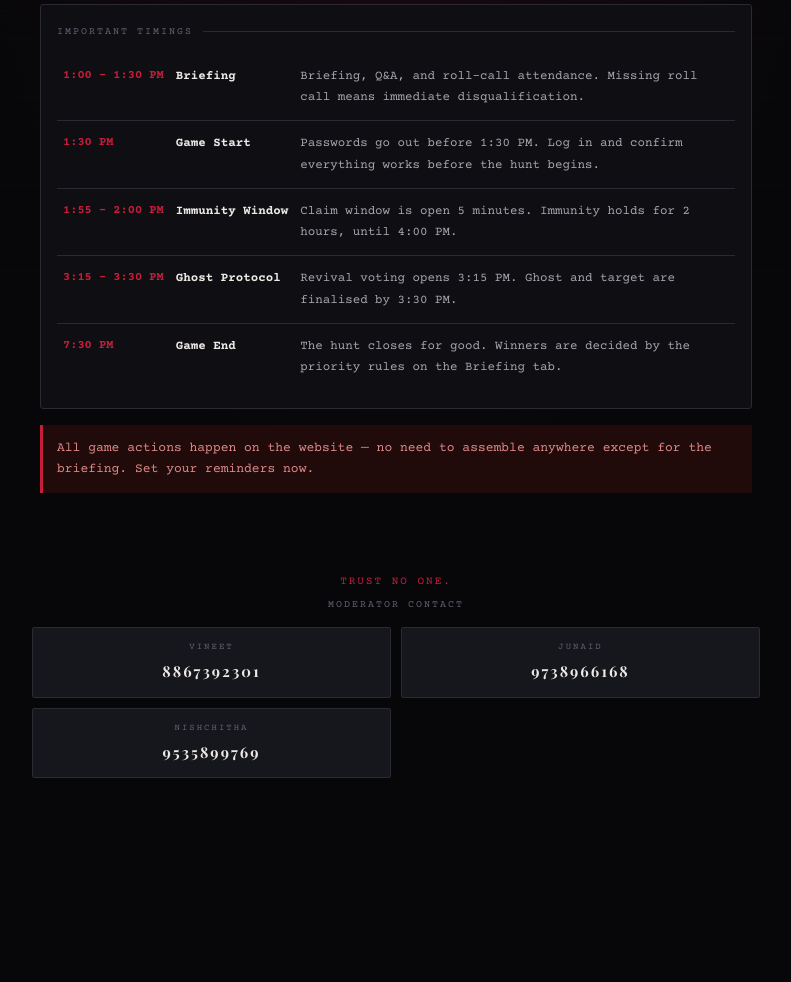
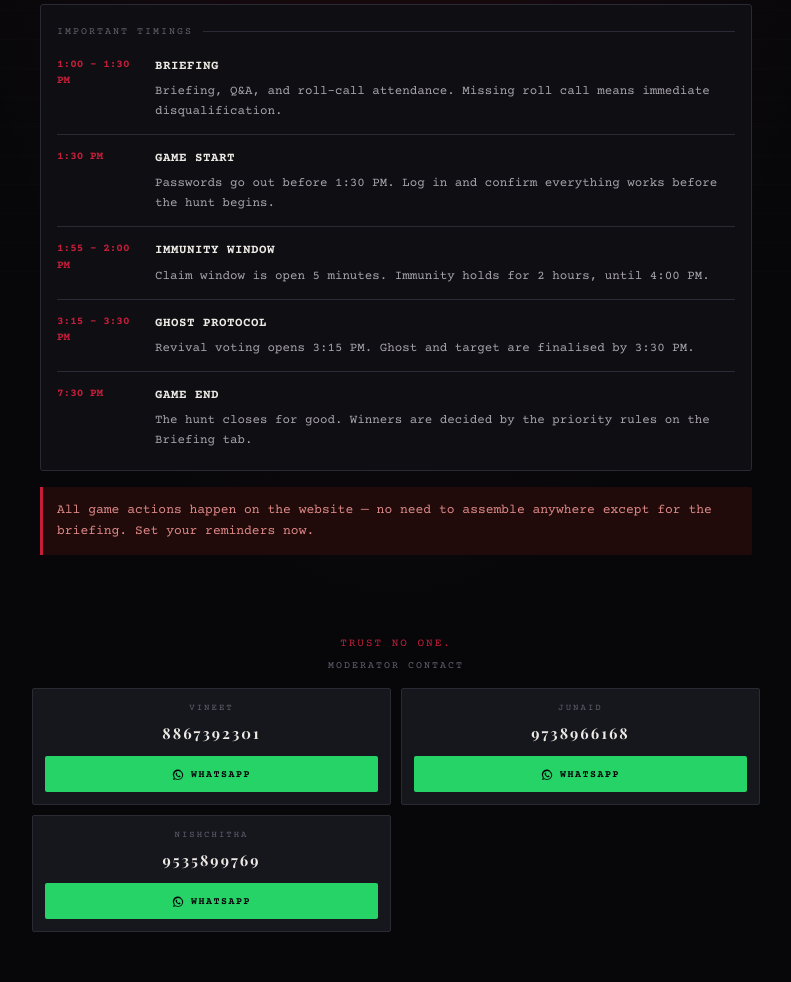
Before and after one commit to eaw-knives-out/Knives-Out, a plain HTML site: page player-dossier.html in a window 1280 px wide. Shown: the part 500-1482 px from the top of the page, without its empty margins (244-1035 px from the left). Before the commit the page ends 1328 px from the top, so only its background shows below. Drawn offline with nearby package versions, Linux system fonts and the light colour scheme; a web font is replaced by a local one.

Commit message:
Update player-dossier.html

```diff
--- a/player-dossier.html
+++ b/player-dossier.html
@@ -17,7 +17,7 @@
   --gold:#c9a24b;
 }
 *,*::before,*::after{box-sizing:border-box;margin:0;padding:0;}
-html{-webkit-text-size-adjust:100%;}
+html{-webkit-text-size-adjust:100%; overflow-x:hidden;}
 body{
   background:var(--ink);
   background-image:radial-gradient(ellipse at 50% -10%, rgba(196,30,58,0.16) 0%, transparent 55%);
@@ -26,7 +26,11 @@ body{
   font-size:14px;
   line-height:1.7;
   min-height:100vh;
+  overflow-x:hidden;
+  word-wrap:break-word;
+  overflow-wrap:break-word;
 }
+img,svg{max-width:100%;}
 body::after{
   content:'';
   position:fixed; inset:0;
@@ -98,14 +102,19 @@ main{padding:28px 16px 60px;}
 .card p:last-child{margin-bottom:0;}
 .card strong{color:var(--cream);}
 
-/* Schedule table */
-.sched{width:100%; border-collapse:collapse; font-size:12.5px;}
-.sched tr{border-bottom:1px solid var(--seam);}
-.sched tr:last-child{border-bottom:none;}
-.sched td{padding:12px 6px; vertical-align:top;}
-.sched .time{color:var(--blade); font-weight:700; white-space:nowrap; width:110px; font-size:12px;}
-.sched .ev{color:var(--cream); font-weight:700; white-space:nowrap; width:110px;}
-.sched .det{color:var(--cream2);}
+/* Schedule list */
+.sched{display:flex; flex-direction:column;}
+.sched-row{display:flex; gap:14px; padding:13px 0; border-bottom:1px solid var(--seam);}
+.sched-row:last-child{border-bottom:none; padding-bottom:2px;}
+.sched-row:first-child{padding-top:2px;}
+.sched-time{flex:0 0 84px; color:var(--blade); font-weight:700; font-size:11px; line-height:1.5; padding-top:1px;}
+.sched-body{flex:1; min-width:0;}
+.sched-ev{color:var(--cream); font-weight:700; font-size:12.5px; letter-spacing:.5px; text-transform:uppercase; margin-bottom:4px;}
+.sched-det{color:var(--cream2); font-size:12.5px; line-height:1.6;}
+@media (max-width:400px){
+  .sched-row{flex-direction:column; gap:4px;}
+  .sched-time{flex:none;}
+}
 
 /* Numbered steps / priority lists */
 .steps{display:flex; flex-direction:column; gap:12px;}
@@ -129,6 +138,15 @@ main{padding:28px 16px 60px;}
 .contact{background:var(--ink3); border:1px solid var(--seam); padding:12px; text-align:center; border-radius:2px;}
 .contact .who{font-size:9px; letter-spacing:2px; text-transform:uppercase; color:var(--cream3);}
 .contact .num{font-family:'Playfair Display',serif; font-size:15px; color:var(--cream); margin-top:4px;}
+.contact .wa{
+  display:flex; align-items:center; justify-content:center; gap:6px;
+  margin-top:10px; padding:9px 8px;
+  background:#25d366; color:#07070a;
+  font-family:'Courier Prime',monospace; font-size:10px; font-weight:700; letter-spacing:1.5px; text-transform:uppercase;
+  text-decoration:none; border-radius:2px; min-height:36px;
+}
+.contact .wa:active{transform:translateY(1px);}
+.contact .wa svg{width:13px; height:13px; flex-shrink:0;}
 @media (max-width:420px){.contacts{grid-template-columns:1fr;}}
 
 /* Chain animation */
@@ -171,6 +189,11 @@ main{padding:28px 16px 60px;}
 .footer{text-align:center; padding:10px 16px 50px; font-size:10px; letter-spacing:2px; text-transform:uppercase; color:var(--cream3);}
 .footer .line{color:var(--blade); margin-bottom:4px; font-size:11px;}
 
+@media (max-width:380px){
+  .title{font-size:34px; letter-spacing:1px;}
+  .header{padding:32px 14px 16px;}
+}
+
 @media (min-width:700px){
   .title{font-size:56px;}
   main{padding:36px 24px 70px;}
@@ -204,13 +227,13 @@ main{padding:28px 16px 60px;}
       <div class="panel-head"><div class="num">Page 01</div><h2>Know the clock</h2></div>
       <div class="card">
         <div class="card-title">Important timings</div>
-        <table class="sched">
-          <tr><td class="time">1:00 – 1:30 PM</td><td class="ev">Briefing</td><td class="det">Briefing, Q&amp;A, and roll-call attendance. Missing roll call means immediate disqualification.</td></tr>
-          <tr><td class="time">1:30 PM</td><td class="ev">Game Start</td><td class="det">Passwords go out before 1:30 PM. Log in and confirm everything works before the hunt begins.</td></tr>
-          <tr><td class="time">1:55 – 2:00 PM</td><td class="ev">Immunity Window</td><td class="det">Claim window is open 5 minutes. Immunity holds for 2 hours, until 4:00 PM.</td></tr>
-          <tr><td class="time">3:15 – 3:30 PM</td><td class="ev">Ghost Protocol</td><td class="det">Revival voting opens 3:15 PM. Ghost and target are finalised by 3:30 PM.</td></tr>
-          <tr><td class="time">7:30 PM</td><td class="ev">Game End</td><td class="det">The hunt closes for good. Winners are decided by the priority rules on the Briefing tab.</td></tr>
-        </table>
+        <div class="sched">
+          <div class="sched-row"><div class="sched-time">1:00 – 1:30<br>PM</div><div class="sched-body"><div class="sched-ev">Briefing</div><div class="sched-det">Briefing, Q&amp;A, and roll-call attendance. Missing roll call means immediate disqualification.</div></div></div>
+          <div class="sched-row"><div class="sched-time">1:30 PM</div><div class="sched-body"><div class="sched-ev">Game Start</div><div class="sched-det">Passwords go out before 1:30 PM. Log in and confirm everything works before the hunt begins.</div></div></div>
+          <div class="sched-row"><div class="sched-time">1:55 – 2:00<br>PM</div><div class="sched-body"><div class="sched-ev">Immunity Window</div><div class="sched-det">Claim window is open 5 minutes. Immunity holds for 2 hours, until 4:00 PM.</div></div></div>
+          <div class="sched-row"><div class="sched-time">3:15 – 3:30<br>PM</div><div class="sched-body"><div class="sched-ev">Ghost Protocol</div><div class="sched-det">Revival voting opens 3:15 PM. Ghost and target are finalised by 3:30 PM.</div></div></div>
+          <div class="sched-row"><div class="sched-time">7:30 PM</div><div class="sched-body"><div class="sched-ev">Game End</div><div class="sched-det">The hunt closes for good. Winners are decided by the priority rules on the Briefing tab.</div></div></div>
+        </div>
       </div>
       <div class="alert alert-red">All game actions happen on the website — no need to assemble anywhere except for the briefing. Set your reminders now.</div>
     </section>
@@ -339,9 +362,9 @@ main{padding:28px 16px 60px;}
     <div class="line">Trust no one.</div>
     Moderator contact
     <div class="contacts">
-      <div class="contact"><div class="who">Vineet</div><div class="num">8867392301</div></div>
-      <div class="contact"><div class="who">Junaid</div><div class="num">9738966168</div></div>
-      <div class="contact"><div class="who">Nishchitha</div><div class="num">9535899769</div></div>
+      <div class="contact"><div class="who">Vineet</div><div class="num">8867392301</div><a class="wa" href="https://wa.me/918867392301?text=Hi%20Vineet%2C%20I%20want%20some%20information%20on%20Knives%20Out." target="_blank" rel="noopener"><svg viewBox="0 0 24 24" fill="currentColor"><path d="M17.6 6.32A8.86 8.86 0 0 0 3.32 17.15L2 22l4.97-1.3a8.86 8.86 0 0 0 4.24 1.08h.01a8.86 8.86 0 0 0 6.38-15.46zM11.22 20.2h-.01a7.36 7.36 0 0 1-3.75-1.03l-.27-.16-2.79.73.75-2.72-.18-.28a7.37 7.37 0 1 1 13.68-3.9 7.37 7.37 0 0 1-7.43 7.36zm4.04-5.52c-.22-.11-1.3-.64-1.5-.72-.2-.07-.35-.11-.5.11-.14.22-.57.72-.7.87-.13.15-.26.16-.48.05-.22-.11-.94-.35-1.79-1.11-.66-.59-1.11-1.32-1.24-1.54-.13-.22-.01-.34.1-.45.1-.1.22-.26.33-.39.11-.13.15-.22.22-.37.07-.15.04-.28-.02-.39-.05-.11-.5-1.21-.69-1.65-.18-.44-.37-.38-.5-.38h-.43c-.15 0-.39.05-.59.28-.2.22-.78.76-.78 1.86s.8 2.16.91 2.31c.11.15 1.57 2.4 3.8 3.36.53.23.95.37 1.27.47.53.17 1.02.15 1.4.09.43-.06 1.3-.53 1.48-1.04.18-.51.18-.94.13-1.03-.05-.1-.2-.15-.42-.26z"/></svg>WhatsApp</a></div>
+      <div class="contact"><div class="who">Junaid</div><div class="num">9738966168</div><a class="wa" href="https://wa.me/919738966168?text=Hi%20Junaid%2C%20I%20want%20some%20information%20on%20Knives%20Out." target="_blank" rel="noopener"><svg viewBox="0 0 24 24" fill="currentColor"><path d="M17.6 6.32A8.86 8.86 0 0 0 3.32 17.15L2 22l4.97-1.3a8.86 8.86 0 0 0 4.24 1.08h.01a8.86 8.86 0 0 0 6.38-15.46zM11.22 20.2h-.01a7.36 7.36 0 0 1-3.75-1.03l-.27-.16-2.79.73.75-2.72-.18-.28a7.37 7.37 0 1 1 13.68-3.9 7.37 7.37 0 0 1-7.43 7.36zm4.04-5.52c-.22-.11-1.3-.64-1.5-.72-.2-.07-.35-.11-.5.11-.14.22-.57.72-.7.87-.13.15-.26.16-.48.05-.22-.11-.94-.35-1.79-1.11-.66-.59-1.11-1.32-1.24-1.54-.13-.22-.01-.34.1-.45.1-.1.22-.26.33-.39.11-.13.15-.22.22-.37.07-.15.04-.28-.02-.39-.05-.11-.5-1.21-.69-1.65-.18-.44-.37-.38-.5-.38h-.43c-.15 0-.39.05-.59.28-.2.22-.78.76-.78 1.86s.8 2.16.91 2.31c.11.15 1.57 2.4 3.8 3.36.53.23.95.37 1.27.47.53.17 1.02.15 1.4.09.43-.06 1.3-.53 1.48-1.04.18-.51.18-.94.13-1.03-.05-.1-.2-.15-.42-.26z"/></svg>WhatsApp</a></div>
+      <div class="contact"><div class="who">Nishchitha</div><div class="num">9535899769</div><a class="wa" href="https://wa.me/919535899769?text=Hi%20Nishchitha%2C%20I%20want%20some%20information%20on%20Knives%20Out." target="_blank" rel="noopener"><svg viewBox="0 0 24 24" fill="currentColor"><path d="M17.6 6.32A8.86 8.86 0 0 0 3.32 17.15L2 22l4.97-1.3a8.86 8.86 0 0 0 4.24 1.08h.01a8.86 8.86 0 0 0 6.38-15.46zM11.22 20.2h-.01a7.36 7.36 0 0 1-3.75-1.03l-.27-.16-2.79.73.75-2.72-.18-.28a7.37 7.37 0 1 1 13.68-3.9 7.37 7.37 0 0 1-7.43 7.36zm4.04-5.52c-.22-.11-1.3-.64-1.5-.72-.2-.07-.35-.11-.5.11-.14.22-.57.72-.7.87-.13.15-.26.16-.48.05-.22-.11-.94-.35-1.79-1.11-.66-.59-1.11-1.32-1.24-1.54-.13-.22-.01-.34.1-.45.1-.1.22-.26.33-.39.11-.13.15-.22.22-.37.07-.15.04-.28-.02-.39-.05-.11-.5-1.21-.69-1.65-.18-.44-.37-.38-.5-.38h-.43c-.15 0-.39.05-.59.28-.2.22-.78.76-.78 1.86s.8 2.16.91 2.31c.11.15 1.57 2.4 3.8 3.36.53.23.95.37 1.27.47.53.17 1.02.15 1.4.09.43-.06 1.3-.53 1.48-1.04.18-.51.18-.94.13-1.03-.05-.1-.2-.15-.42-.26z"/></svg>WhatsApp</a></div>
     </div>
   </div>
 
```
